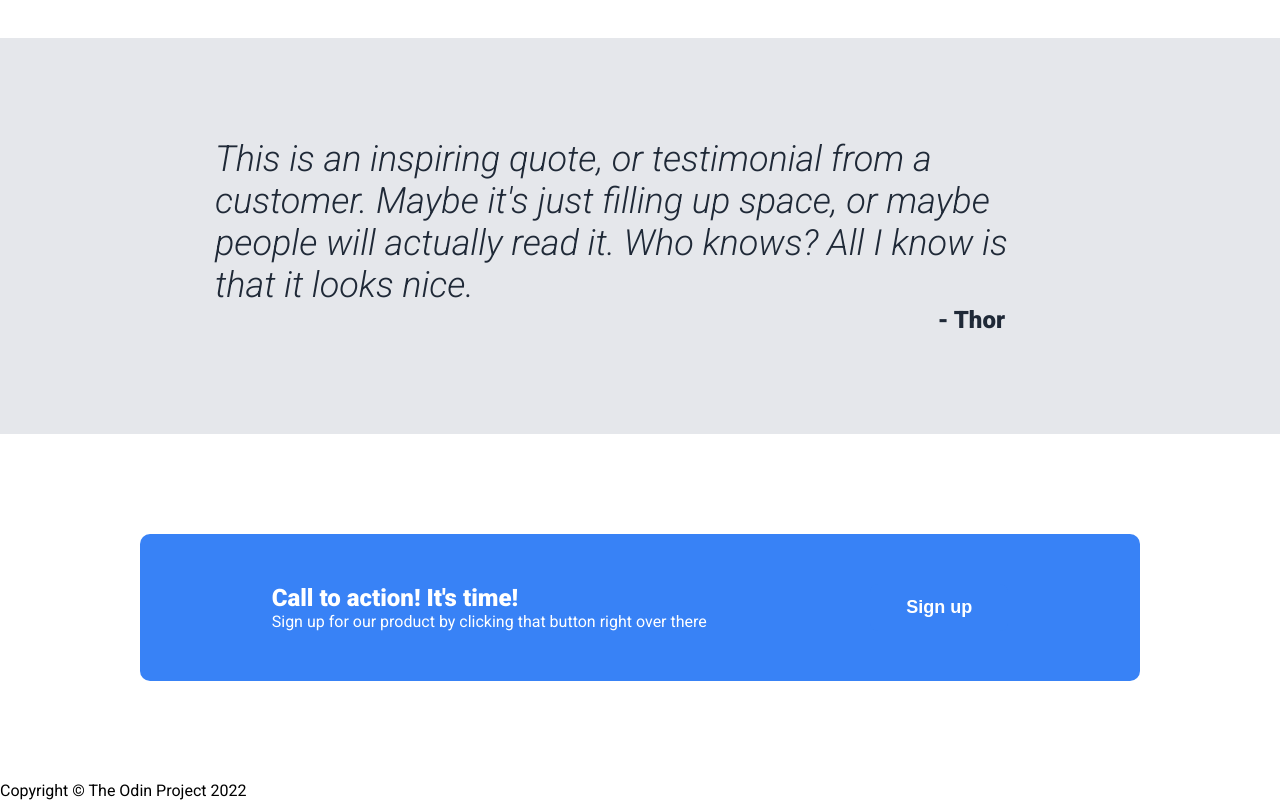
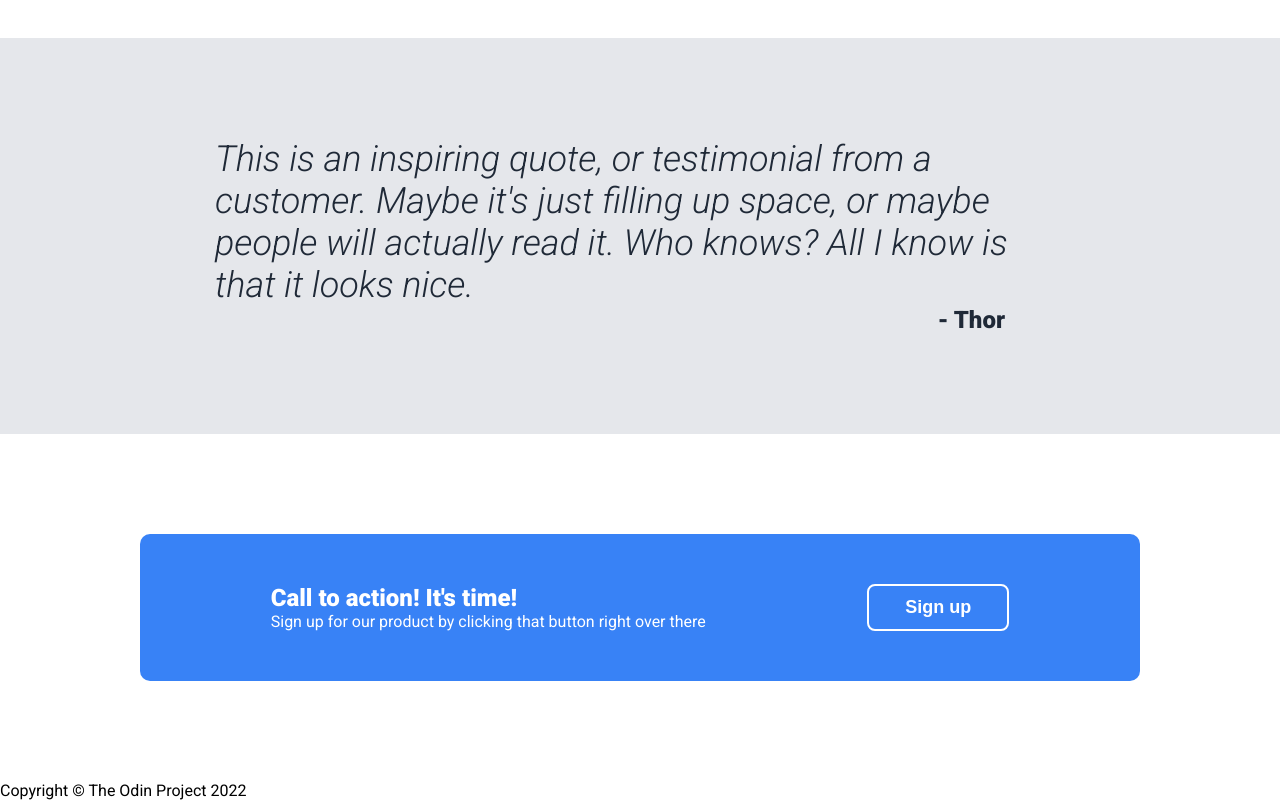
Before and after one commit to AmadoCiii/Foundations-LandingPage, a plain HTML site: page index.html in a window 1280 px wide. Shown: the part 929-1729 px from the top of the page. Drawn offline with Linux system fonts and the light colour scheme.

Commit message:
Add .sign_up class selector
Apply border property with value of white solid and 2px.

```diff
--- a/styles.css
+++ b/styles.css
@@ -155,3 +155,7 @@ button {
   font-size: 18px;
   font-weight: bold;
 }
+
+.sign_up {
+  border: white solid 2px;
+}
```
